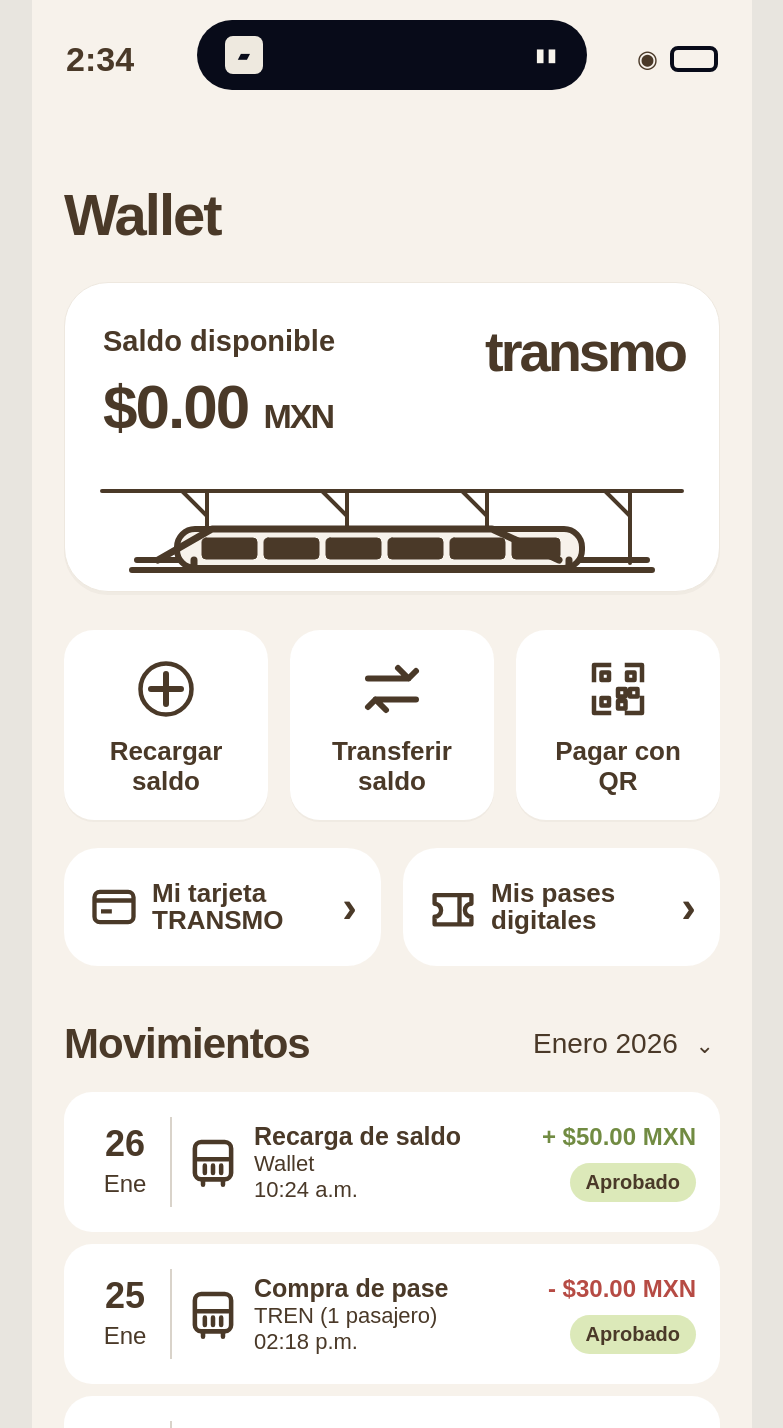
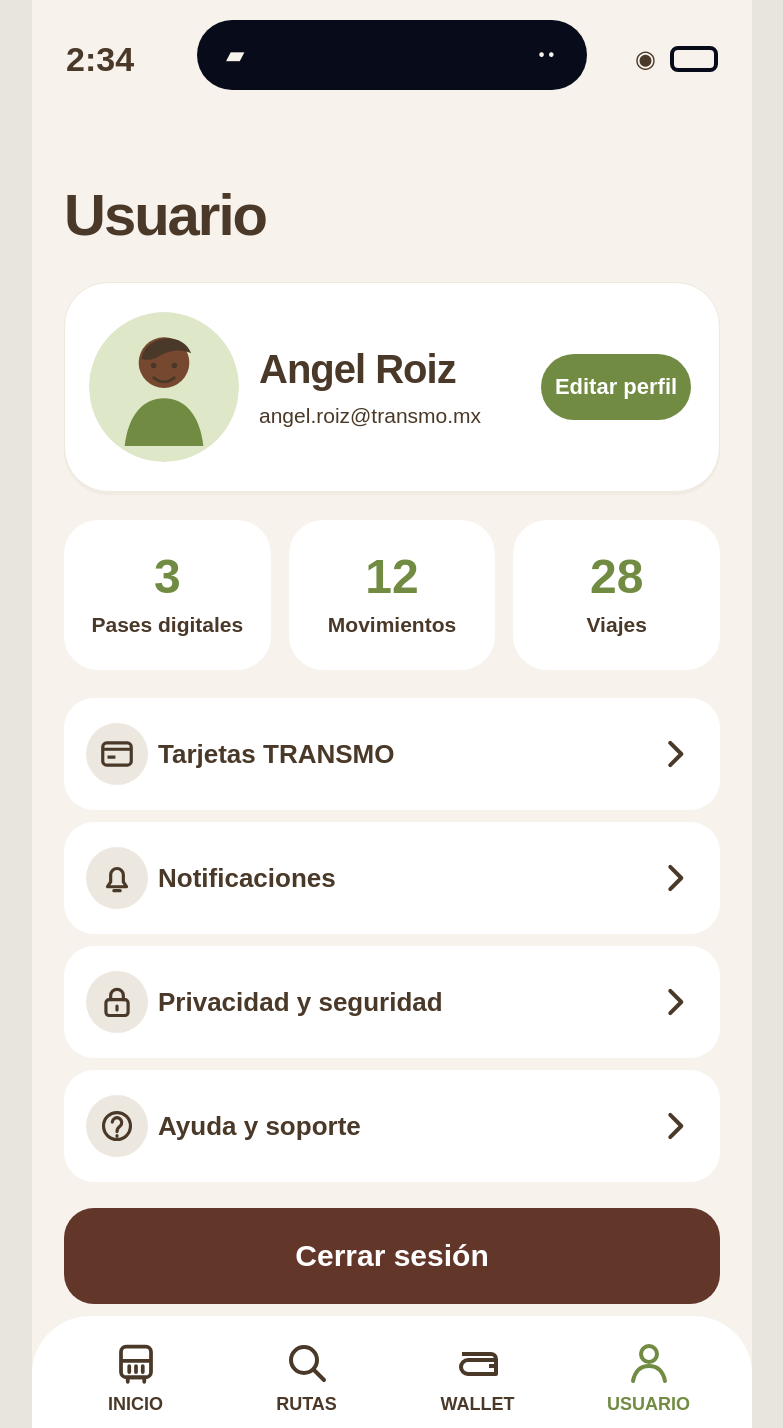
Before and after one commit to roianrose/transmo, a React (Vite) app: page / in a window 1280 px wide. Shown: the top 1428 px of the page, without its empty margins (248-1031 px from the left). Built offline with nearby package versions, Linux system fonts and the light colour scheme.

Commit message:
Implement TRANSMO Usuario screen

```diff
--- a/src/App.tsx
+++ b/src/App.tsx
@@ -1,115 +1,95 @@
 import { useState } from 'react'
 
-function StatusBar({ icon = 'bus' }: { icon?: 'bus' | 'train' }) {
+function StatusBar() {
   return (
-    <header className="wallet-status">
+    <header className="user-status">
       <span>2:34</span>
-      <div className="wallet-status-island">
-        {icon === 'bus' ? <span className="island-bus">▰</span> : <span className="island-train">▰</span>}
-        <div className="island-signal">▮▮</div>
-      </div>
-      <div className="wallet-status-right"><span className="wifi">◉</span><span className="battery" /></div>
+      <div className="user-status-island"><span>▰</span><b>••</b></div>
+      <div className="user-status-icons"><span>◉</span><i /></div>
     </header>
   )
 }
 
-function TrainIllustration() {
-  return (
-    <svg className="wallet-train" viewBox="0 0 620 130" fill="none" aria-label="Tren TRANSMO" role="img">
-      <g stroke="#4a3928" strokeLinecap="round" strokeLinejoin="round">
-        <path d="M20 35h580M125 35v72M265 35v72M405 35v72M548 35v72M100 35l25 25M240 35l25 25M380 35l25 25M523 35l25 25" strokeWidth="4" />
-        <path d="M55 104h510M50 114h520" strokeWidth="6" />
-        <rect x="95" y="73" width="405" height="39" rx="18" fill="#f7f2eb" strokeWidth="6" />
-        <path d="M76 104l54-31h280l67 31M112 104v8M487 104v8" strokeWidth="7" />
-        <g fill="#4a3928"><rect x="120" y="82" width="55" height="21" rx="4"/><rect x="182" y="82" width="55" height="21" rx="4"/><rect x="244" y="82" width="55" height="21" rx="4"/><rect x="306" y="82" width="55" height="21" rx="4"/><rect x="368" y="82" width="55" height="21" rx="4"/><rect x="430" y="82" width="48" height="21" rx="4"/></g>
-      </g>
-    </svg>
-  )
-}
-
-function AddIcon() {
-  return <svg viewBox="0 0 48 48" fill="none" aria-hidden="true"><circle cx="24" cy="24" r="17" stroke="currentColor" strokeWidth="3"/><path d="M24 14v20M14 24h20" stroke="currentColor" strokeWidth="4" strokeLinecap="round" /></svg>
-}
-
-function TransferIcon() {
-  return <svg viewBox="0 0 48 48" fill="none" aria-hidden="true"><path d="M8 17h27l-7-7M40 31H13l7 7M35 17l5-5M13 31l-5 5" stroke="currentColor" strokeWidth="4" strokeLinecap="round" strokeLinejoin="round" /></svg>
-}
-
-function QRIcon() {
-  return <svg viewBox="0 0 48 48" fill="none" aria-hidden="true"><path d="M8 18V8h10M30 8h10v10M40 30v10H30M18 40H8V30M13 13h5v5h-5zM30 13h5v5h-5zM13 30h5v5h-5zM24 24h5v5h-5zM32 24h5v5h-5zM24 32h5v5h-5z" stroke="currentColor" strokeWidth="3" strokeLinecap="square" strokeLinejoin="round" /></svg>
+function Chevron() {
+  return <svg viewBox="0 0 48 48" fill="none" aria-hidden="true"><path d="M18 10l14 14-14 14" stroke="currentColor" strokeWidth="5" strokeLinecap="round" strokeLinejoin="round" /></svg>
 }
 
 function CardIcon() {
   return <svg viewBox="0 0 48 48" fill="none" aria-hidden="true"><rect x="6" y="10" width="36" height="28" rx="5" stroke="currentColor" strokeWidth="4"/><path d="M7 18h34M12 28h10" stroke="currentColor" strokeWidth="4" /></svg>
 }
 
-function TicketIcon() {
-  return <svg viewBox="0 0 48 48" fill="none" aria-hidden="true"><path d="M7 13h34v8a6 6 0 000 12v7H7v-7a6 6 0 000-12zM30 13v27" stroke="currentColor" strokeWidth="4" strokeLinecap="round" strokeLinejoin="round" /></svg>
+function BellIcon() {
+  return <svg viewBox="0 0 48 48" fill="none" aria-hidden="true"><path d="M12 35h24l-4-6V20a8 8 0 00-16 0v9zM20 40h8" stroke="currentColor" strokeWidth="4" strokeLinecap="round" strokeLinejoin="round" /></svg>
 }
 
-function MovementBus() {
+function LockIcon() {
+  return <svg viewBox="0 0 48 48" fill="none" aria-hidden="true"><rect x="10" y="21" width="28" height="20" rx="4" stroke="currentColor" strokeWidth="4"/><path d="M16 21v-5a8 8 0 0116 0v5M24 29v5" stroke="currentColor" strokeWidth="4" strokeLinecap="round" /></svg>
+}
+
+function HelpIcon() {
+  return <svg viewBox="0 0 48 48" fill="none" aria-hidden="true"><circle cx="24" cy="24" r="17" stroke="currentColor" strokeWidth="4"/><path d="M18 19a6 6 0 1110 5c-3 2-4 3-4 7M24 36v1" stroke="currentColor" strokeWidth="4" strokeLinecap="round" /></svg>
+}
+
+function BusIcon() {
   return <svg viewBox="0 0 64 64" fill="none" aria-hidden="true"><rect x="12" y="10" width="40" height="41" rx="7" stroke="currentColor" strokeWidth="5"/><path d="M15 29h34M21 51v6M43 51v6M19 51h26M23 36v8M32 36v8M41 36v8" stroke="currentColor" strokeWidth="5" strokeLinecap="round" /></svg>
 }
 
 export default function App() {
-  const [month, setMonth] = useState('Enero 2026')
-  const movements = [
-    { day: '26', title: 'Recarga de saldo', detail: 'Wallet', time: '10:24 a.m.', amount: '+ $50.00 MXN', positive: true },
-    { day: '25', title: 'Compra de pase', detail: 'TREN (1 pasajero)', time: '02:18 p.m.', amount: '- $30.00 MXN', positive: false },
-    { day: '25', title: 'Compra de pase', detail: 'METRO (2 pasajeros)', time: '01:47 p.m.', amount: '- $16.00 MXN', positive: false },
+  const [notice, setNotice] = useState('')
+  const menuItems = [
+    { label: 'Tarjetas TRANSMO', icon: <CardIcon /> },
+    { label: 'Notificaciones', icon: <BellIcon /> },
+    { label: 'Privacidad y seguridad', icon: <LockIcon /> },
+    { label: 'Ayuda y soporte', icon: <HelpIcon /> },
   ]
 
   return (
-    <div className="wallet-shell">
+    <div className="user-shell">
       <StatusBar />
 
-      <main className="wallet-main">
-        <h1>Wallet</h1>
+      <main className="user-main">
+        <h1>Usuario</h1>
 
-        <section className="balance-card">
-          <div className="balance-copy">
-            <p>Saldo disponible</p>
-            <strong>$0.00 <span>MXN</span></strong>
+        <section className="profile-card">
+          <div className="avatar" aria-label="Foto de perfil">
+            <svg viewBox="0 0 160 160" fill="none" aria-hidden="true">
+              <circle cx="80" cy="80" r="80" fill="#dfe7c9" />
+              <circle cx="80" cy="54" r="27" fill="#75482f" />
+              <path d="M56 50c4-25 43-31 53-6-11-5-24-3-34 3-6 4-12 5-19 3z" fill="#4a3928" />
+              <path d="M38 143c4-34 20-51 42-51s38 17 42 51" fill="#718b42" />
+              <circle cx="69" cy="57" r="3" fill="#4a3928"/><circle cx="91" cy="57" r="3" fill="#4a3928"/>
+              <path d="M69 70c7 6 15 6 22 0" stroke="#4a3928" strokeWidth="3" strokeLinecap="round" />
+            </svg>
           </div>
-          <div className="balance-brand">transmo</div>
-          <TrainIllustration />
+          <div className="profile-copy"><h2>Angel Roiz</h2><p>angel.roiz@transmo.mx</p></div>
+          <button className="profile-edit" onClick={() => setNotice('Perfil')}>Editar perfil</button>
         </section>
 
-        <div className="wallet-actions">
-          <button><AddIcon /><span>Recargar<br />saldo</span></button>
-          <button><TransferIcon /><span>Transferir<br />saldo</span></button>
-          <button><QRIcon /><span>Pagar con<br />QR</span></button>
-        </div>
+        <section className="account-summary">
+          <button onClick={() => setNotice('Pases digitales')}><strong>3</strong><span>Pases digitales</span></button>
+          <button onClick={() => setNotice('Movimientos')}><strong>12</strong><span>Movimientos</span></button>
+          <button onClick={() => setNotice('Viajes')}><strong>28</strong><span>Viajes</span></button>
+        </section>
 
-        <div className="wallet-shortcuts">
-          <button><CardIcon /><strong>Mi tarjeta<br />TRANSMO</strong><b>›</b></button>
-          <button><TicketIcon /><strong>Mis pases<br />digitales</strong><b>›</b></button>
-        </div>
+        <section className="user-menu">
+          {menuItems.map((item) => (
+            <button key={item.label} onClick={() => setNotice(item.label)}>
+              <span className="menu-icon">{item.icon}</span>
+              <strong>{item.label}</strong>
+              <span className="menu-chevron"><Chevron /></span>
+            </button>
+          ))}
+        </section>
 
-        <section className="movements">
-          <div className="movements-header">
-            <h2>Movimientos</h2>
-            <button onClick={() => setMonth(month === 'Enero 2026' ? 'Febrero 2026' : 'Enero 2026')}>{month} <span>⌄</span></button>
-          </div>
-
-          <div className="movement-list">
-            {movements.map((movement, index) => (
-              <article key={index}>
-                <div className="movement-date"><strong>{movement.day}</strong><span>Ene</span></div>
-                <div className="movement-icon"><MovementBus /></div>
-                <div className="movement-copy"><strong>{movement.title}</strong><span>{movement.detail}</span><span>{movement.time}</span></div>
-                <div className="movement-amount"><strong className={movement.positive ? 'positive' : 'negative'}>{movement.amount}</strong><span>Aprobado</span></div>
-              </article>
-            ))}
-          </div>
-        </section>
+        <button className="logout-button" onClick={() => setNotice('Cerrar sesión')}>Cerrar sesión</button>
+        {notice && <div className="notice-toast" role="status">{notice}</div>}
       </main>
 
-      <nav className="wallet-nav" aria-label="Navegación principal">
-        <button><svg viewBox="0 0 64 64" fill="none"><rect x="12" y="10" width="40" height="41" rx="7" stroke="currentColor" strokeWidth="5"/><path d="M15 29h34M21 51v6M43 51v6M19 51h26M23 36v8M32 36v8M41 36v8" stroke="currentColor" strokeWidth="5" strokeLinecap="round" /></svg><span>INICIO</span></button>
+      <nav className="wallet-nav user-nav" aria-label="Navegación principal">
+        <button><BusIcon /><span>INICIO</span></button>
         <button><svg viewBox="0 0 48 48" fill="none"><circle cx="21" cy="21" r="13" stroke="currentColor" strokeWidth="4"/><path d="M31 31l10 10" stroke="currentColor" strokeWidth="4" strokeLinecap="round" /></svg><span>RUTAS</span></button>
-        <button className="active"><svg viewBox="0 0 48 48" fill="none"><path d="M8 15h29a5 5 0 015 5v15H14a7 7 0 010-14h28" stroke="currentColor" strokeWidth="4" strokeLinejoin="round"/><path d="M35 27h7" stroke="currentColor" strokeWidth="4" /></svg><span>WALLET</span></button>
-        <button><svg viewBox="0 0 48 48" fill="none"><circle cx="24" cy="15" r="8" stroke="currentColor" strokeWidth="4"/><path d="M8 42c2-10 8-15 16-15s14 5 16 15" stroke="currentColor" strokeWidth="4" strokeLinecap="round" /></svg><span>USUARIO</span></button>
+        <button><svg viewBox="0 0 48 48" fill="none"><path d="M8 15h29a5 5 0 015 5v15H14a7 7 0 010-14h28" stroke="currentColor" strokeWidth="4" strokeLinejoin="round"/><path d="M35 27h7" stroke="currentColor" strokeWidth="4" /></svg><span>WALLET</span></button>
+        <button className="active"><svg viewBox="0 0 48 48" fill="none"><circle cx="24" cy="15" r="8" stroke="currentColor" strokeWidth="4"/><path d="M8 42c2-10 8-15 16-15s14 5 16 15" stroke="currentColor" strokeWidth="4" strokeLinecap="round" /></svg><span>USUARIO</span></button>
       </nav>
       <div className="home-indicator" />
     </div>
--- a/src/styles.css
+++ b/src/styles.css
@@ -2,55 +2,28 @@
 :root { font-family: Arial, Helvetica, sans-serif; color: #4a3928; background: #e8e5df; }
 body { margin: 0; min-width: 320px; }
 button { font: inherit; cursor: pointer; }
-.wallet-shell { min-height: 100dvh; max-width: 720px; margin: 0 auto; background: #f7f2eb; position: relative; overflow: hidden; padding-bottom: 145px; }
-.wallet-status { height: 104px; display: flex; align-items: center; justify-content: space-between; padding: 14px 34px 0; position: relative; }
-.wallet-status > span { font-size: 34px; font-weight: 800; z-index: 2; }
-.wallet-status-island { position: absolute; left: 50%; top: 20px; transform: translateX(-50%); width: 390px; height: 70px; border-radius: 36px; background: #080b19; display: flex; align-items: center; justify-content: space-between; padding: 0 28px; color: #f7f4ec; }
-.island-bus { width: 38px; height: 38px; border-radius: 8px; background: #eee9df; color: #080b19; display: grid; place-items: center; overflow: hidden; }
-.island-signal { font-size: 18px; letter-spacing: 2px; }
-.wallet-status-right { z-index: 2; display: flex; align-items: center; gap: 12px; }
-.wallet-status-right .wifi { font-size: 24px; }
-.battery { width: 48px; height: 26px; border: 4px solid #080b19; border-radius: 8px; }
-.wallet-main { padding: 20px 32px 0; }
-.wallet-main h1 { margin: 62px 0 38px; font-size: 58px; line-height: 1; letter-spacing: -2px; }
-.balance-card { height: 310px; position: relative; border-radius: 44px; background: #fff; border: 1px solid #eee8df; overflow: hidden; box-shadow: 0 3px 0 rgba(74,57,40,.04); }
-.balance-copy { position: absolute; left: 38px; top: 42px; z-index: 2; }
-.balance-copy p { margin: 0 0 18px; font-size: 29px; font-weight: 800; }
-.balance-copy strong { font-size: 62px; line-height: 1; letter-spacing: -2px; }
-.balance-copy strong span { font-size: 34px; }
-.balance-brand { position: absolute; right: 34px; top: 36px; font-size: 56px; font-weight: 900; letter-spacing: -3px; }
-.wallet-train { position: absolute; left: 0; right: 0; bottom: 5px; width: 100%; height: 130px; }
-.wallet-actions { height: 190px; margin: 38px 0 28px; display: grid; grid-template-columns: repeat(3,1fr); gap: 22px; }
-.wallet-actions button { border: 0; border-radius: 30px; background: #fff; color: #4a3928; display: flex; flex-direction: column; align-items: center; justify-content: center; box-shadow: 0 2px 0 rgba(74,57,40,.04); }
-.wallet-actions svg { width: 72px; height: 72px; margin-bottom: 12px; }
-.wallet-actions span { font-size: 26px; font-weight: 800; line-height: 1.15; }
-.wallet-shortcuts { height: 118px; display: grid; grid-template-columns: 1fr 1fr; gap: 22px; }
-.wallet-shortcuts button { border: 0; border-radius: 34px; background: #fff; color: #4a3928; display: grid; grid-template-columns: 64px 1fr 34px; align-items: center; text-align: left; padding: 20px 24px; }
-.wallet-shortcuts svg { width: 52px; height: 52px; }
-.wallet-shortcuts strong { font-size: 26px; line-height: 1.05; }
-.wallet-shortcuts b { font-size: 44px; text-align: right; }
-.movements { margin-top: 54px; }
-.movements-header { display: flex; align-items: center; justify-content: space-between; margin-bottom: 24px; }
-.movements-header h2 { margin: 0; font-size: 42px; letter-spacing: -1px; }
-.movements-header button { border: 0; background: transparent; color: #4a3928; font-size: 28px; }
-.movements-header button span { margin-left: 10px; font-size: 22px; }
-.movement-list { display: flex; flex-direction: column; gap: 12px; }
-.movement-list article { height: 140px; border-radius: 28px; background: #fff; display: grid; grid-template-columns: 92px 82px 1fr 205px; align-items: center; padding: 14px 24px 14px 16px; }
-.movement-date { height: 90px; border-right: 2px solid #d9d3ca; display: flex; flex-direction: column; align-items: center; justify-content: center; }
-.movement-date strong { font-size: 36px; line-height: 1; }.movement-date span { font-size: 24px; margin-top: 8px; }
-.movement-icon { display: grid; place-items: center; }.movement-icon svg { width: 58px; height: 58px; }
-.movement-copy { display: flex; flex-direction: column; }.movement-copy strong { font-size: 25px; }.movement-copy span { font-size: 22px; line-height: 1.15; }
-.movement-amount { text-align: right; display: flex; flex-direction: column; align-items: flex-end; gap: 12px; }.movement-amount strong { font-size: 24px; }.movement-amount strong.positive { color: #718b42; }.movement-amount strong.negative { color: #b64b44; }.movement-amount span { background: #dce9b9; color: #4a3928; border-radius: 22px; padding: 8px 16px; font-size: 20px; font-weight: 800; }
-.wallet-nav { position: absolute; left: 0; right: 0; bottom: 20px; height: 118px; background: #fff; border-radius: 58px 58px 0 0; display: grid; grid-template-columns: repeat(4,1fr); padding: 12px 18px 8px; }
-.wallet-nav button { border: 0; background: transparent; color: #4a3928; display: flex; flex-direction: column; align-items: center; justify-content: center; gap: 7px; }.wallet-nav button.active { color: #718b42; }.wallet-nav svg { width: 48px; height: 48px; }.wallet-nav span { font-size: 18px; font-weight: 900; }
+.user-shell { min-height: 100dvh; max-width: 720px; margin: 0 auto; background: #f7f2eb; position: relative; overflow: hidden; padding-bottom: 150px; }
+.user-status { height: 104px; display: flex; align-items: center; justify-content: space-between; padding: 14px 34px 0; position: relative; }
+.user-status > span { font-size: 34px; font-weight: 800; z-index: 2; }
+.user-status-island { position: absolute; left: 50%; top: 20px; transform: translateX(-50%); width: 390px; height: 70px; border-radius: 36px; background: #080b19; display: flex; align-items: center; justify-content: space-between; padding: 0 29px; color: #f7f4ec; }
+.user-status-island span { font-size: 24px; }.user-status-island b { letter-spacing: 4px; }
+.user-status-icons { z-index: 2; display: flex; align-items: center; gap: 14px; }.user-status-icons span { font-size: 24px; }.user-status-icons i { width: 48px; height: 26px; border: 4px solid #080b19; border-radius: 8px; }
+.user-main { padding: 20px 32px 0; }.user-main h1 { margin: 62px 0 38px; font-size: 58px; line-height: 1; letter-spacing: -2px; }
+.profile-card { height: 210px; background: #fff; border: 1px solid #eee8df; border-radius: 44px; display: grid; grid-template-columns: 170px 1fr 150px; align-items: center; padding: 24px 28px 24px 24px; box-shadow: 0 3px 0 rgba(74,57,40,.04); }
+.avatar { width: 150px; height: 150px; border-radius: 50%; overflow: hidden; }.avatar svg { width: 100%; height: 100%; }
+.profile-copy h2 { margin: 0 0 12px; font-size: 40px; letter-spacing: -1px; }.profile-copy p { margin: 0; font-size: 21px; }
+.profile-edit { height: 66px; border: 0; border-radius: 33px; background: #718b42; color: #fff; font-size: 22px; font-weight: 900; }
+.account-summary { height: 150px; margin: 28px 0; display: grid; grid-template-columns: repeat(3,1fr); gap: 18px; }.account-summary button { border: 0; border-radius: 34px; background: #fff; color: #4a3928; display: flex; flex-direction: column; align-items: center; justify-content: center; }.account-summary strong { color: #718b42; font-size: 48px; line-height: 1; }.account-summary span { margin-top: 12px; font-size: 21px; font-weight: 800; }
+.user-menu { display: flex; flex-direction: column; gap: 12px; }.user-menu button { height: 112px; border: 0; border-radius: 30px; background: #fff; color: #4a3928; display: grid; grid-template-columns: 72px 1fr 46px; align-items: center; padding: 18px 22px; text-align: left; }.menu-icon { width: 62px; height: 62px; border-radius: 50%; background: #ede8df; display: grid; place-items: center; }.menu-icon svg { width: 38px; height: 38px; }.user-menu strong { font-size: 26px; }.menu-chevron { display: grid; place-items: center; }.menu-chevron svg { width: 38px; height: 38px; }
+.logout-button { width: 100%; height: 96px; margin-top: 26px; border: 0; border-radius: 30px; background: #63362a; color: #fff; font-size: 30px; font-weight: 900; }.notice-toast { position: absolute; left: 50%; bottom: 145px; transform: translateX(-50%); background: #4a3928; color: #fff; border-radius: 24px; padding: 14px 24px; font-size: 20px; z-index: 5; }
+.wallet-nav { position: absolute; left: 0; right: 0; bottom: 20px; height: 118px; background: #fff; border-radius: 58px 58px 0 0; display: grid; grid-template-columns: repeat(4,1fr); padding: 12px 18px 8px; }.wallet-nav button { border: 0; background: transparent; color: #4a3928; display: flex; flex-direction: column; align-items: center; justify-content: center; gap: 7px; }.wallet-nav button.active { color: #718b42; }.wallet-nav svg { width: 48px; height: 48px; }.wallet-nav span { font-size: 18px; font-weight: 900; }
 .home-indicator { position: absolute; bottom: 8px; left: 50%; transform: translateX(-50%); width: 310px; height: 9px; border-radius: 5px; background: #080b19; }
 
 @media (max-width: 520px) {
-  .wallet-status { height: 88px; padding-inline: 28px; }.wallet-status > span { font-size: 28px; }.wallet-status-island { width: 330px; height: 58px; top: 14px; }.battery { width: 42px; height: 24px; }
-  .wallet-main { padding-inline: 26px; }.wallet-main h1 { margin: 52px 0 30px; font-size: 48px; }.balance-card { height: 250px; border-radius: 36px; }.balance-copy { left: 28px; top: 34px; }.balance-copy p { font-size: 24px; }.balance-copy strong { font-size: 52px; }.balance-copy strong span { font-size: 28px; }.balance-brand { right: 26px; font-size: 44px; }.wallet-train { height: 112px; }
-  .wallet-actions { height: 150px; margin: 28px 0 22px; gap: 14px; }.wallet-actions svg { width: 58px; height: 58px; }.wallet-actions span { font-size: 21px; }.wallet-shortcuts { height: 96px; gap: 14px; }.wallet-shortcuts button { grid-template-columns: 48px 1fr 24px; padding: 14px 16px; }.wallet-shortcuts svg { width: 42px; height: 42px; }.wallet-shortcuts strong { font-size: 20px; }
-  .movements { margin-top: 42px; }.movements-header h2 { font-size: 34px; }.movements-header button { font-size: 22px; }.movement-list article { height: 116px; grid-template-columns: 72px 66px 1fr 170px; padding-right: 16px; }.movement-date strong { font-size: 30px; }.movement-date span { font-size: 20px; }.movement-icon svg { width: 48px; }.movement-copy strong { font-size: 20px; }.movement-copy span { font-size: 18px; }.movement-amount strong { font-size: 19px; }.movement-amount span { font-size: 16px; }
+  .user-status { height: 88px; padding-inline: 28px; }.user-status > span { font-size: 28px; }.user-status-island { width: 330px; height: 58px; top: 14px; }.user-status-icons i { width: 42px; height: 24px; }
+  .user-main { padding-inline: 26px; }.user-main h1 { margin: 52px 0 30px; font-size: 48px; }.profile-card { height: 170px; grid-template-columns: 118px 1fr 120px; border-radius: 36px; padding: 18px; }.avatar { width: 118px; height: 118px; }.profile-copy h2 { font-size: 31px; }.profile-copy p { font-size: 17px; }.profile-edit { height: 54px; font-size: 18px; }
+  .account-summary { height: 122px; margin: 22px 0; gap: 12px; }.account-summary strong { font-size: 40px; }.account-summary span { font-size: 17px; }.user-menu button { height: 92px; grid-template-columns: 58px 1fr 38px; padding: 14px 16px; }.menu-icon { width: 52px; height: 52px; }.menu-icon svg { width: 32px; height: 32px; }.user-menu strong { font-size: 21px; }.logout-button { height: 82px; font-size: 26px; }
   .wallet-nav { height: 100px; }.wallet-nav svg { width: 40px; height: 40px; }.wallet-nav span { font-size: 16px; }.home-indicator { width: 250px; height: 7px; }
 }
 
-@media (max-width: 380px) { .wallet-main { padding-inline: 18px; }.wallet-actions { gap: 8px; }.wallet-actions span { font-size: 18px; }.wallet-shortcuts strong { font-size: 17px; }.movement-list article { grid-template-columns: 62px 58px 1fr 150px; }.movement-copy strong { font-size: 17px; }.movement-copy span { font-size: 16px; }.movement-amount strong { font-size: 16px; } }
+@media (max-width: 380px) { .user-main { padding-inline: 18px; }.profile-card { grid-template-columns: 105px 1fr 102px; }.avatar { width: 100px; height: 100px; }.profile-copy h2 { font-size: 26px; }.profile-copy p { font-size: 14px; }.profile-edit { font-size: 16px; }.account-summary span { font-size: 14px; }.user-menu strong { font-size: 18px; } }
```
